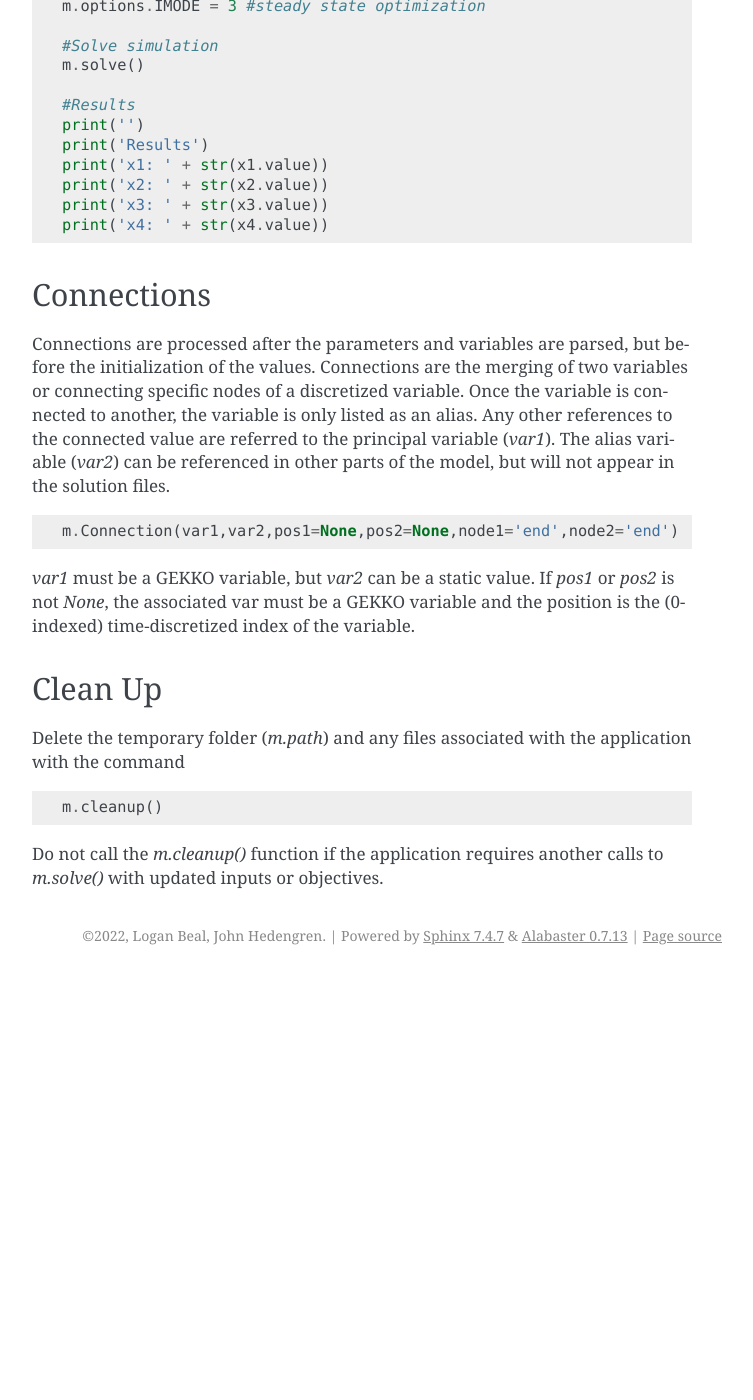
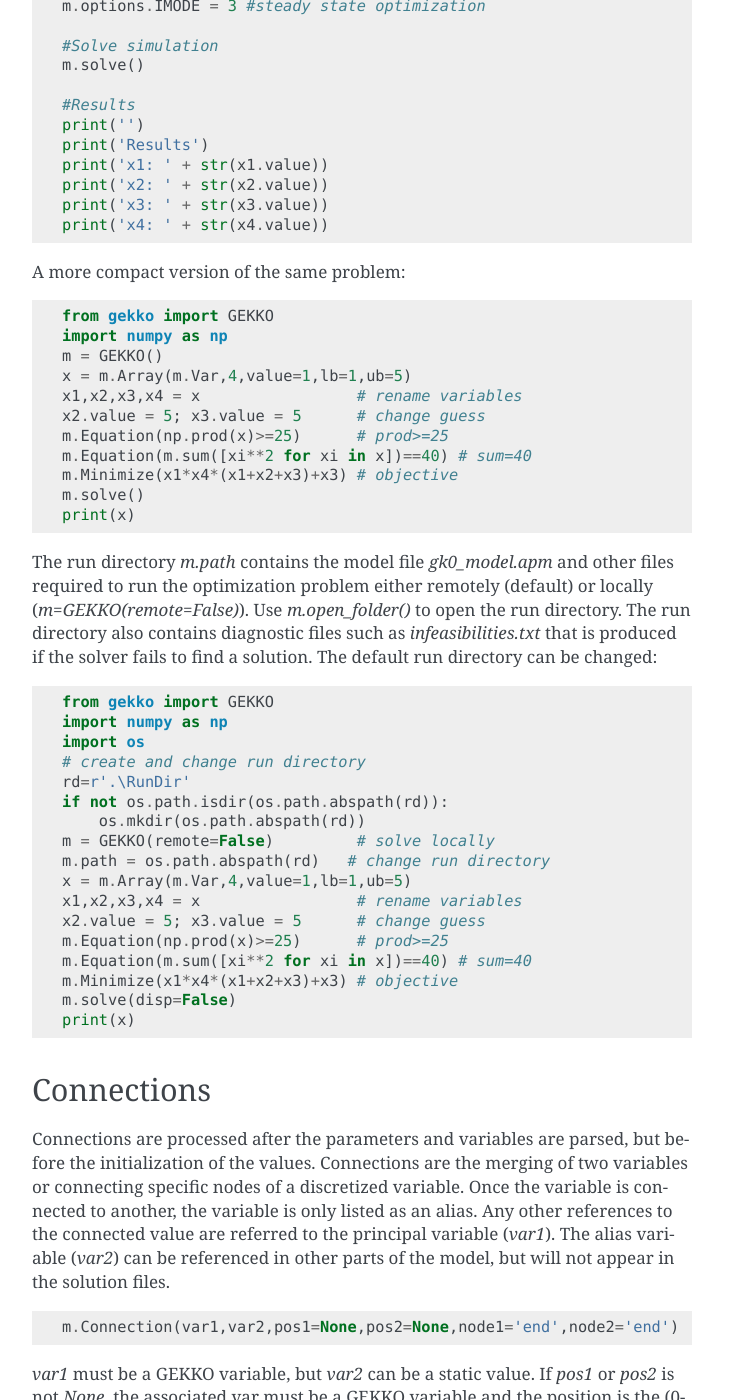
Before and after one commit to BYU-PRISM/GEKKO, a Sphinx documentation site: the page built from docs/quick_start.rst, in a window 1280 px wide and 1400 px high, scrolled down 4241 px. Shown: the whole window, without its empty margins (388-1141 px from the left). Built offline with Sphinx 7.4.7, drawn with Linux system fonts in a browser that asks for light colours; before the commit the page ends 5216 px from its top, so only the background shows below that.

Commit message:
Update quick_start.rst

```diff
--- a/docs/quick_start.rst
+++ b/docs/quick_start.rst
@@ -211,6 +211,43 @@ Here's an example script for solving problem `HS71 <https://youtu.be/SH753YX2K1A
     print('x3: ' + str(x3.value))
     print('x4: ' + str(x4.value))
 
+A more compact version of the same problem::
+
+    from gekko import GEKKO
+    import numpy as np
+    m = GEKKO()
+    x = m.Array(m.Var,4,value=1,lb=1,ub=5)
+    x1,x2,x3,x4 = x                 # rename variables
+    x2.value = 5; x3.value = 5      # change guess
+    m.Equation(np.prod(x)>=25)      # prod>=25
+    m.Equation(m.sum([xi**2 for xi in x])==40) # sum=40
+    m.Minimize(x1*x4*(x1+x2+x3)+x3) # objective
+    m.solve()
+    print(x)
+
+The run directory `m.path` contains the model file `gk0_model.apm` and other files required
+to run the optimization problem either remotely (default) or locally (`m=GEKKO(remote=False)`).
+Use `m.open_folder()` to open the run directory. The run directory also contains diagnostic files
+such as `infeasibilities.txt` that is produced if the solver fails to find a solution. The default
+run directory can be changed::
+
+    from gekko import GEKKO
+    import numpy as np
+    import os
+    # create and change run directory
+    rd=r'.\RunDir'
+    if not os.path.isdir(os.path.abspath(rd)):
+        os.mkdir(os.path.abspath(rd))
+    m = GEKKO(remote=False)         # solve locally
+    m.path = os.path.abspath(rd)   # change run directory
+    x = m.Array(m.Var,4,value=1,lb=1,ub=5)
+    x1,x2,x3,x4 = x                 # rename variables
+    x2.value = 5; x3.value = 5      # change guess
+    m.Equation(np.prod(x)>=25)      # prod>=25
+    m.Equation(m.sum([xi**2 for xi in x])==40) # sum=40
+    m.Minimize(x1*x4*(x1+x2+x3)+x3) # objective
+    m.solve(disp=False)
+    print(x)
 
 Connections
 --------------------
```
